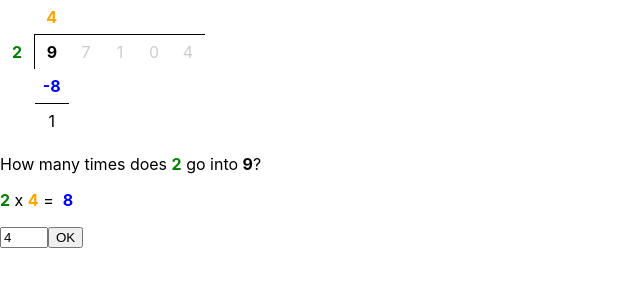
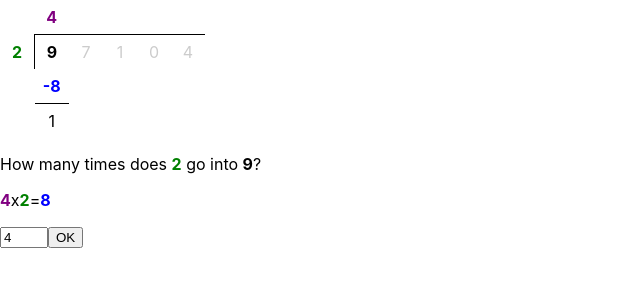
Before and after one commit to reergymerej/long-division, a React (Create React App) app: page / in a window 1280 px wide. Shown: the top 300 px of the page, without its empty margins (0-640 px from the left). Built offline with nearby package versions, Linux system fonts and the light colour scheme.

Commit message:
Fix NaN from negative difference

```diff
--- a/src/App.css
+++ b/src/App.css
@@ -29,7 +29,7 @@ td {
 }
 
 .orange {
-  color: orange;
+  color: purple;
   font-weight: bold;
 }
 
--- a/src/App.js
+++ b/src/App.js
@@ -1,5 +1,17 @@
 import React, { useState } from 'react'
 import './App.css'
+
+const Equation = ({x, y, z}) => {
+  return (
+      <p>
+        <span className="orange">{x}</span>
+        x
+        <span className="green">{y}</span>
+        =
+        <span className="blue">{z}</span>
+      </p>
+  )
+}
 
 const Row = (props) => {
   const withOffset = [...props.values]
@@ -28,10 +40,11 @@ const Row = (props) => {
 const Product = (props) => {
   const values = digits(props.value)
   values[0] = '-' + values[0]
-  const offset = 2 - digits(props.value).length
+  const offset = props.offset + 2 - digits(props.value).length
+  const className = props.hasFocus ? 'blue' : 'dim'
   return (
     <Row
-      className="blue"
+      className={className}
       offset={offset}
       values={values}
       cellClasses={values.map(_ => 'border-bottom')}
@@ -42,18 +55,22 @@ const Product = (props) => {
 const digits = (x) => x.toString().split('').map(x => parseInt(x))
 
 const Numerator = (props) => {
-  const values = props.numerator
-    ? [
-      ...digits(props.numerator),
-    ]
-    : []
+  const values = [
+    ...(props.value || []),
+  ]
+  if (props.proposed !== undefined) {
+    values.push(props.proposed)
+  }
+
   return (
     <Row
       offset={digits(props.divisor).length}
       values={values}
-      cellClasses={[
-        'orange',
-      ]}
+      cellClasses={values.map((_, i) => {
+        return i === values.length - 1
+          ? 'orange'
+          : 'dim'
+      })}
     />
   )
 }
@@ -63,13 +80,13 @@ const Main = (props) => {
     ...digits(props.divisor),
     ...digits(props.denominator),
   ]
-  const focus = 0
+  const {focus} = props
   const cellClasses = [
     ...digits(props.divisor).map(_ => 'green'),
     ...digits(props.denominator).map((_, i) => {
-      const dimClass = i !== focus
-        ? 'dim '
-        : 'bold '
+      const dimClass = focus === 0 && i === 0
+        ? 'bold '
+        : 'dim '
       const borderClasses = i === 0
         ? 'border-left border-top'
         : 'border-top'
@@ -89,14 +106,39 @@ function App() {
   const divisor = 2
   const denominator = 97104
   // const numerator = 48662
-  const numerator = undefined
-  const nextLittleDenominator = digits(denominator)[0]
+  const [index, setIndex] = useState(0)
+  const [numerator, setNumerator] = useState()
   const [proposedLittleNumerator, setProposedLittleNumerator] = useState(4)
   const product = proposedLittleNumerator * divisor
-  const remainder = nextLittleDenominator - (product)
+  const [pairs, setPairs] = useState([])
+  const nextLittleDenominator = pairs.length
+    ? pairs[index - 1].remainder
+    : digits(denominator)[index]
 
-  const handleOk = () => {
+  const remainder = nextLittleDenominator - product
+
+  const handleOk = (event) => {
+    event.preventDefault()
+    event.stopPropagation()
+    const nextNumerator = numerator === undefined
+      ? proposedLittleNumerator + ''
+      : numerator + proposedLittleNumerator + ''
+
+    setNumerator(nextNumerator)
+
+    const nextPairs = pairs
+    pairs[index] = {
+      product,
+      remainder: parseInt([remainder, digits(denominator)[index + 1]].join('')),
+    }
+    setPairs(nextPairs)
+
+    setProposedLittleNumerator(1)
+    setIndex(index + 1)
   }
+
+
+  const difference = remainder
 
   return (
     <div className="App">
@@ -104,50 +146,42 @@ function App() {
         <tbody>
           <Numerator
             divisor={divisor}
-            numerator={proposedLittleNumerator}
+            proposed={proposedLittleNumerator}
+            value={numerator}
           />
           <Main
+            focus={index}
             divisor={divisor}
             denominator={denominator}
           />
+          {
+            pairs.map(x => {
+              return (
+                <>
+                  <Product
+                    offset={0}
+                    value={x.product}
+                  />
+                  <Row
+                    offset={1}
+                    values={digits(x.remainder)}
+                    className={x.remainder}
+                  />
+                </>
+              )
+            })
+          }
+
           <Product
+            offset={index}
             value={product}
+            hasFocus
           />
           <Row
-            offset={1}
-            values={[remainder]}
-            className={remainder < 0 ? 'red' : ''}
+            offset={index + 2 - (digits.length)}
+            values={digits(Math.abs(difference))}
+            className={difference < 0 ? 'red' : ''}
           />
-          {/*
-          <Row
-            offset={1}
-            values={[1, 6]}
-          />
-          <Row
-            offset={2}
-            values={[1, 1]}
-          />
-          <Row
-            offset={2}
-            values={[1, 0]}
-          />
-          <Row
-            offset={3}
-            values={[1, 0]}
-          />
-          <Row
-            offset={3}
-            values={[1, 0]}
-          />
-          <Row
-            offset={4}
-            values={[0, 4]}
-          />
-          <Row
-            offset={5}
-            values={[4]}
-          />
-          */}
         </tbody>
       </table>
 
@@ -155,11 +189,11 @@ function App() {
         How many times does <span className="green">{divisor}</span>
         &nbsp;go into <span className="bold">{nextLittleDenominator}</span>?
       </p>
-      <p>
-        <span className="green">{divisor}</span>
-        &nbsp;x <span className="orange">{proposedLittleNumerator}</span> =
-        &nbsp;<span className="blue">{divisor * proposedLittleNumerator}</span>
-      </p>
+      <Equation
+        x={proposedLittleNumerator}
+        y={divisor}
+        z={divisor * proposedLittleNumerator}
+      />
       <form onSubmit={handleOk}>
         <input
           value={isNaN(proposedLittleNumerator) ? '' : proposedLittleNumerator}
```
